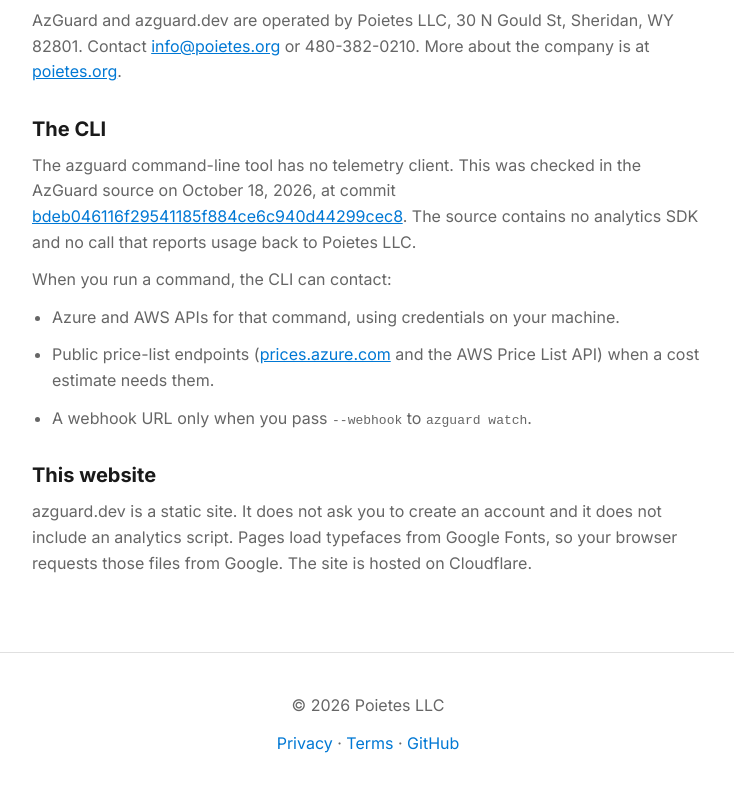
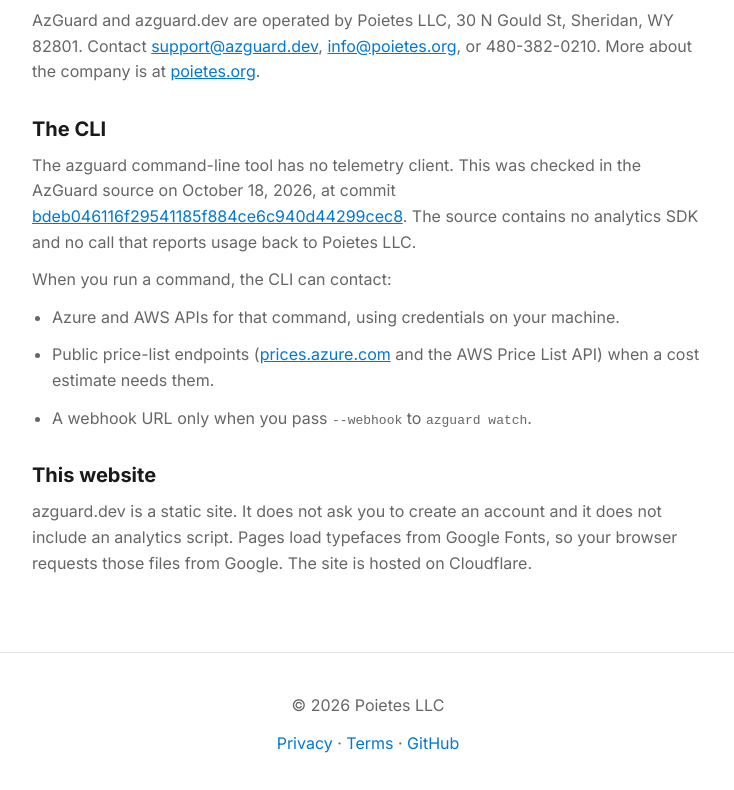
Before and after one commit to cdobratz/AzG-Landing, a plain HTML site: page privacy.html in a window 1280 px wide. Shown: the part 201-991 px from the top of the page, without its empty margins (272-1006 px from the left). Drawn offline with Linux system fonts and the light colour scheme.

Commit message:
fix: list support@azguard.dev in the contact sections
Add the live support address as a mailto link on the privacy and terms
pages, and list it in the llms.txt contact section. The owner stays
Poietes LLC.

Co-authored-by: Cassidy  <cdobratz@users.noreply.github.com>

```diff
--- a/privacy.html
+++ b/privacy.html
@@ -43,7 +43,7 @@
     <main>
         <div class="container">
             <h1>Privacy</h1>
-            <p>AzGuard and azguard.dev are operated by Poietes LLC, 30 N Gould St, Sheridan, WY 82801. Contact <a href="mailto:info@poietes.org">info@poietes.org</a> or 480-382-0210. More about the company is at <a href="https://poietes.org/">poietes.org</a>.</p>
+            <p>AzGuard and azguard.dev are operated by Poietes LLC, 30 N Gould St, Sheridan, WY 82801. Contact <a href="mailto:support@azguard.dev">support@azguard.dev</a>, <a href="mailto:info@poietes.org">info@poietes.org</a>, or 480-382-0210. More about the company is at <a href="https://poietes.org/">poietes.org</a>.</p>
 
             <h2>The CLI</h2>
             <p>The azguard command-line tool has no telemetry client. This was checked in the AzGuard source on October 18, 2026, at commit <a href="https://github.com/cdobratz/AzGuard/commit/bdeb046116f29541185f884ce6c940d44299cec8">bdeb046116f29541185f884ce6c940d44299cec8</a>. The source contains no analytics SDK and no call that reports usage back to Poietes LLC.</p>
```
Also changed, not shown: terms.html (+1 -1 lines), llms.txt.
